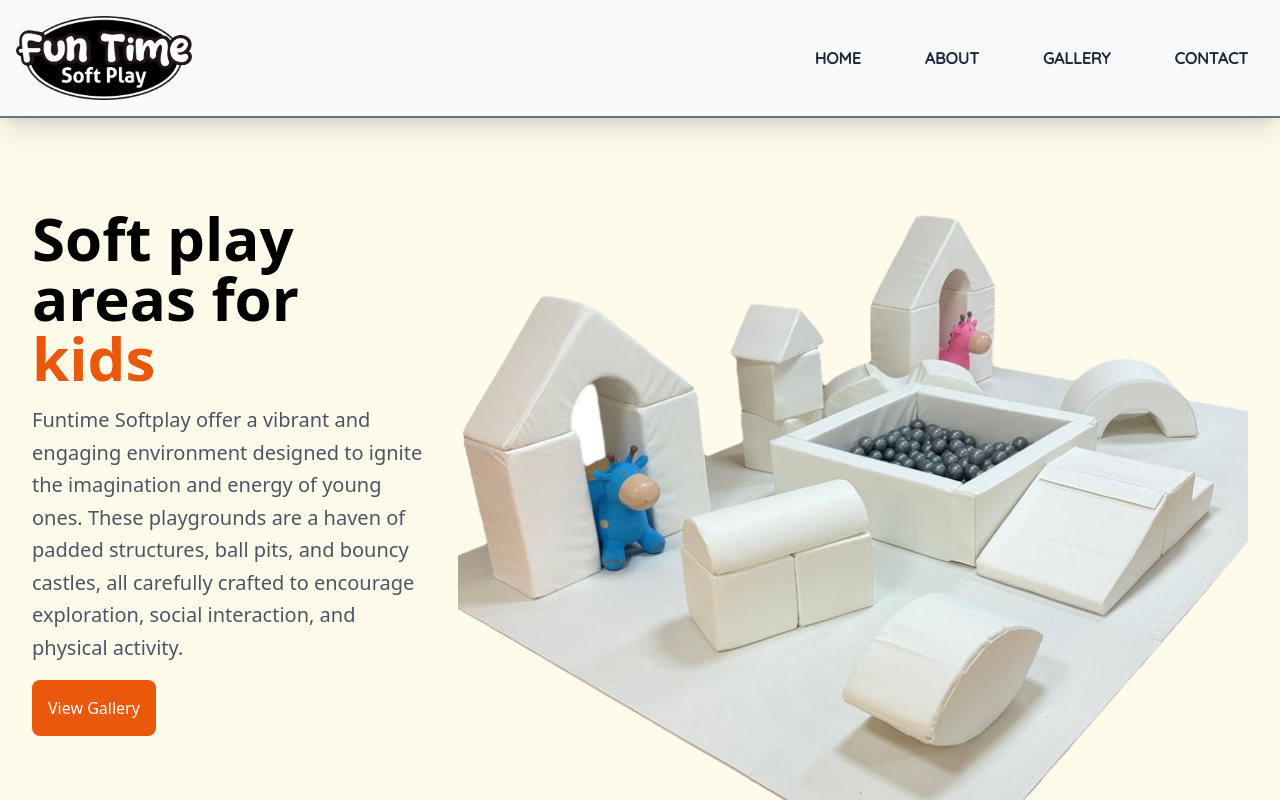
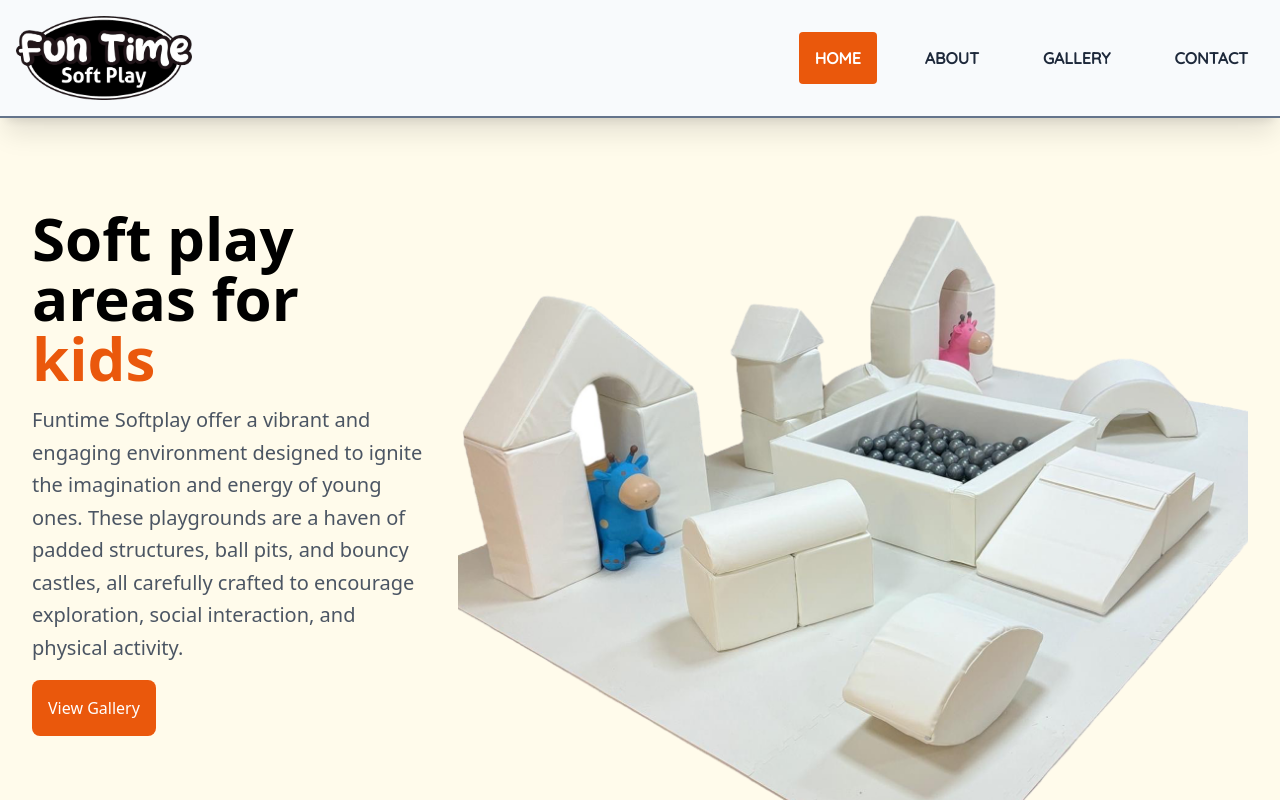
Before and after one commit to 5ero/funtimesoftplay, a Nuxt app: page /landing in a window 1280 px wide. Shown: the top 800 px of the page. Built offline with nearby package versions, Linux system fonts and the light colour scheme.

Commit message:
updated landing page

```diff
--- a/components/header.vue
+++ b/components/header.vue
@@ -9,7 +9,7 @@
         <img src="/img/logo/funtime-softplay-logo-trans.png" alt="" class="w-44">
       </div>
       <div class="flex flex-row items-center">
-        <nav-item title="Home" href="/" />
+        <nav-item title="Home" href="/landing" />
         <nav-item title="About" href="/about" />
         <nav-item title="Gallery" href="/gallery" />
         <nav-item title="Contact" href="/contact" />
--- a/components/navItem.vue
+++ b/components/navItem.vue
@@ -17,7 +17,9 @@ const props = defineProps({
   <div class="mx-4">
     <NuxtLink
         :to="href"
-        class=" font-semibold uppercase text-slate-800 rounded p-4 hover:bg-orange-600 hover:text-white">
+        class=" font-semibold uppercase text-slate-800 rounded p-4 hover:bg-orange-600 hover:text-white"
+        :class="{'bg-orange-600 text-white': $route.path === href}"
+    >
       {{ title }}
     </NuxtLink>
   </div>
```
Also changed, not shown: pages/about.vue (added, +11 -0 lines), pages/contact.vue (added, +11 -0 lines), pages/gallery.vue (added, +11 -0 lines).
